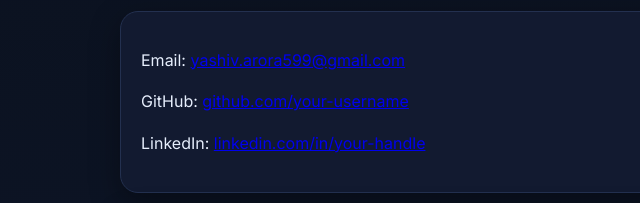
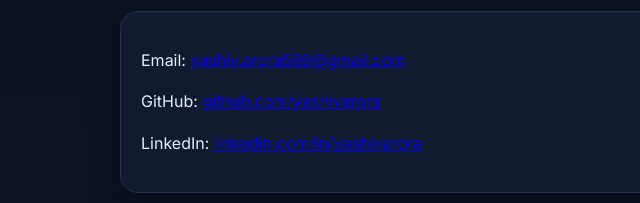
Before and after one commit to yashivarora/Yashivarora.github.io, a plain HTML site: page index.html in a window 1280 px wide. Shown: the part 2463-2666 px from the top of the page, 0-640 px from the left. Drawn offline with Linux system fonts and the light colour scheme.

Commit message:
Update GitHub and LinkedIn links in contact section

```diff
--- a/index.html
+++ b/index.html
@@ -297,8 +297,8 @@
       <div class="grid">
         <div class="card">
           <p>Email: <a href="mailto:yashiv.arora@example.com">yashiv.arora599@gmail.com</a></p>
-          <p>GitHub: <a href="https://github.com/your-username" target="_blank" rel="noreferrer">github.com/your-username</a></p>
-          <p>LinkedIn: <a href="https://www.linkedin.com/in/your-handle" target="_blank" rel="noreferrer">linkedin.com/in/your-handle</a></p>
+          <p>GitHub: <a href="https://github.com/your-username" target="_blank" rel="noreferrer">github.com/yashivarora</a></p>
+          <p>LinkedIn: <a href="https://www.linkedin.com/in/your-handle" target="_blank" rel="noreferrer">linkedin.com/in/yashivarora</a></p>
         </div>
         <div class="card">
           <form class="contact" action="mailto:yashiv.arora@example.com" method="post" enctype="text/plain">
```
